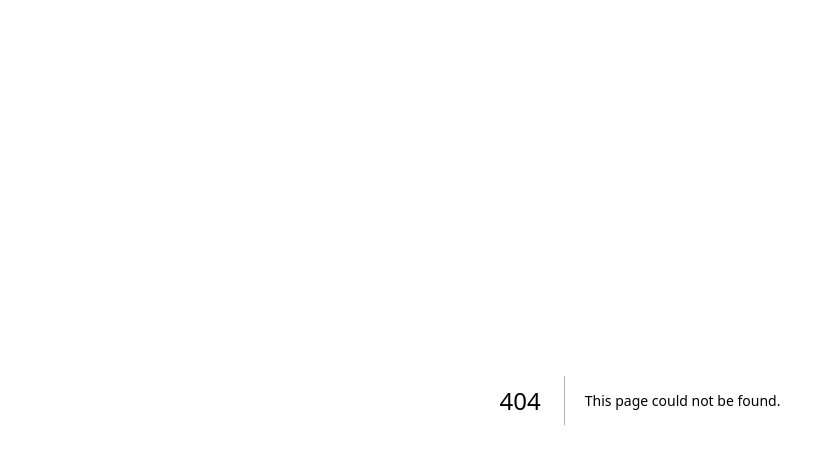
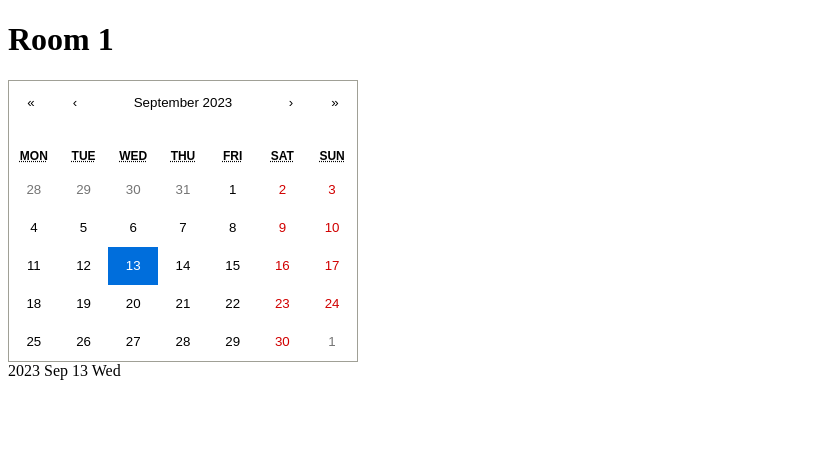
Before and after one commit to kyumin1227/Booking-App, a Next.js app in the folder booking-app-nextjs/: page /books/1 in a window 1280 px wide. Before the commit this address had no page. Shown: the top 464 px of the page, without its empty margins (0-835 px from the left). Built offline with nearby package versions, Linux system fonts and the light colour scheme.

Commit message:
Calendar

```diff
--- /dev/null
+++ b/booking-app-nextjs/components/DateSeparate.tsx
@@ -0,0 +1,17 @@
+interface iDateSeparate {
+    date: string;
+}
+
+export default function DateSeparate({ date }: iDateSeparate) {
+
+    const year = date.slice(10, 15);
+    const month = date.slice(4, 7);
+    const day = date.slice(8, 10);
+    const week = date.slice(0, 3);
+
+    return (
+        <>
+            <span>{year + " " + month + " " + day + " " + week}</span>
+        </>
+    )
+}
--- a/booking-app-nextjs/package.json
+++ b/booking-app-nextjs/package.json
@@ -16,6 +16,7 @@
     "eslint-config-next": "13.4.19",
     "next": "13.4.19",
     "react": "18.2.0",
+    "react-calendar": "^4.6.0",
     "react-dom": "18.2.0",
     "typescript": "5.2.2"
   }
--- /dev/null
+++ b/booking-app-nextjs/pages/books/[id].tsx
@@ -0,0 +1,39 @@
+import { useRouter } from "next/router"
+import Calendar from "react-calendar";
+import 'react-calendar/dist/Calendar.css';
+import { useEffect, useState } from "react";
+import DateSeparate from "@/components/DateSeparate";
+
+type ValuePiece = Date | null;
+
+type Value = ValuePiece | [ValuePiece, ValuePiece];
+
+export default function Room() {
+    const route = useRouter();
+    const { id } = route.query;
+
+
+    const [dateValue, setDateValue] = useState<Value>();
+
+    const dateValueString = dateValue?.toString() || "string";
+
+
+    useEffect(() => {
+        setDateValue(new Date())
+    }, [])
+
+    console.log(dateValue);
+    console.log("string : ", dateValueString);
+
+
+
+    return (
+        <>
+            <h1>Room {id}</h1>
+
+            <Calendar onChange={setDateValue} value={dateValue} />
+
+            <DateSeparate date={dateValueString} />
+        </>
+    )
+}
--- a/booking-app-nextjs/pages/index.tsx
+++ b/booking-app-nextjs/pages/index.tsx
@@ -1,13 +1,15 @@
 import Head from 'next/head'
 import Image from 'next/image'
 import { Inter } from 'next/font/google'
+import Link from 'next/link'
 
 const inter = Inter({ subsets: ['latin'] })
 
 export default function Home() {
   return (
     <>
-      hello
+      <h1>Home</h1>
+      <Link href={"/books"}>books</Link>
     </>
   )
 }
```
Also changed, not shown: booking-app-nextjs/pages/books/index.tsx (added, +11 -0 lines), 1 other file (tests, documents, lock files or other folders).
